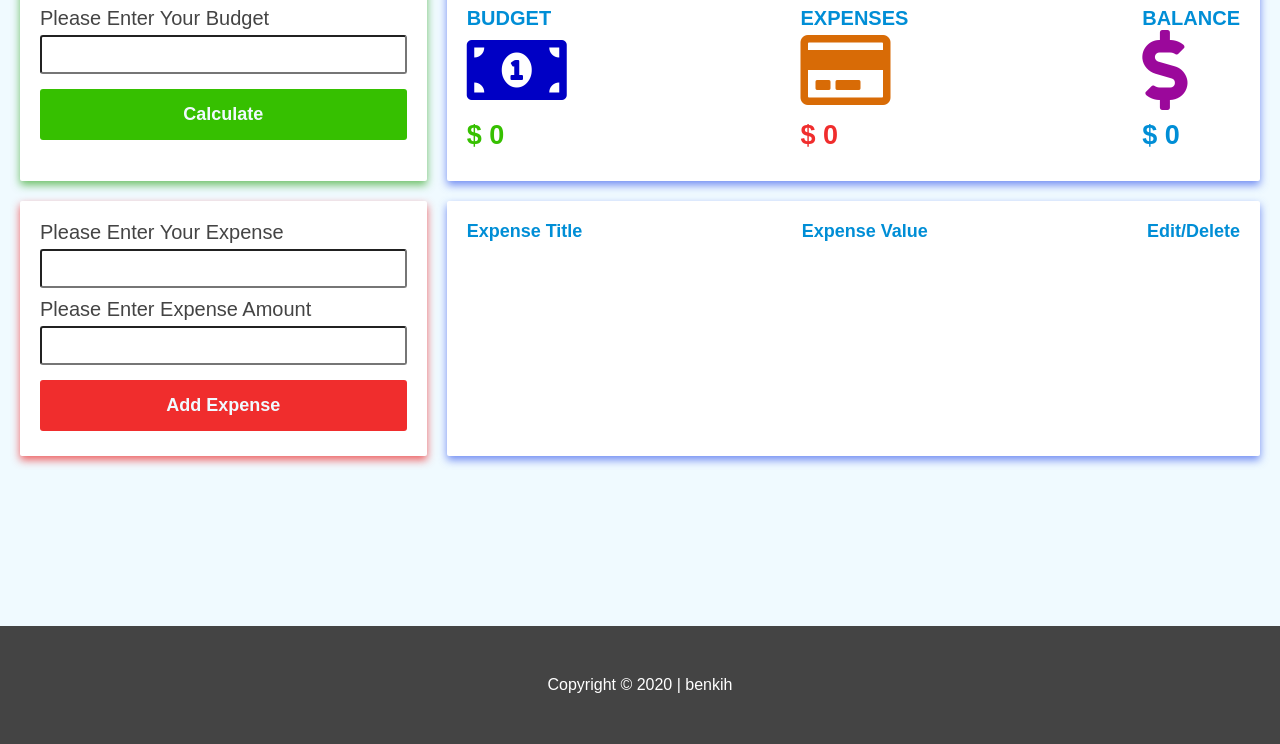
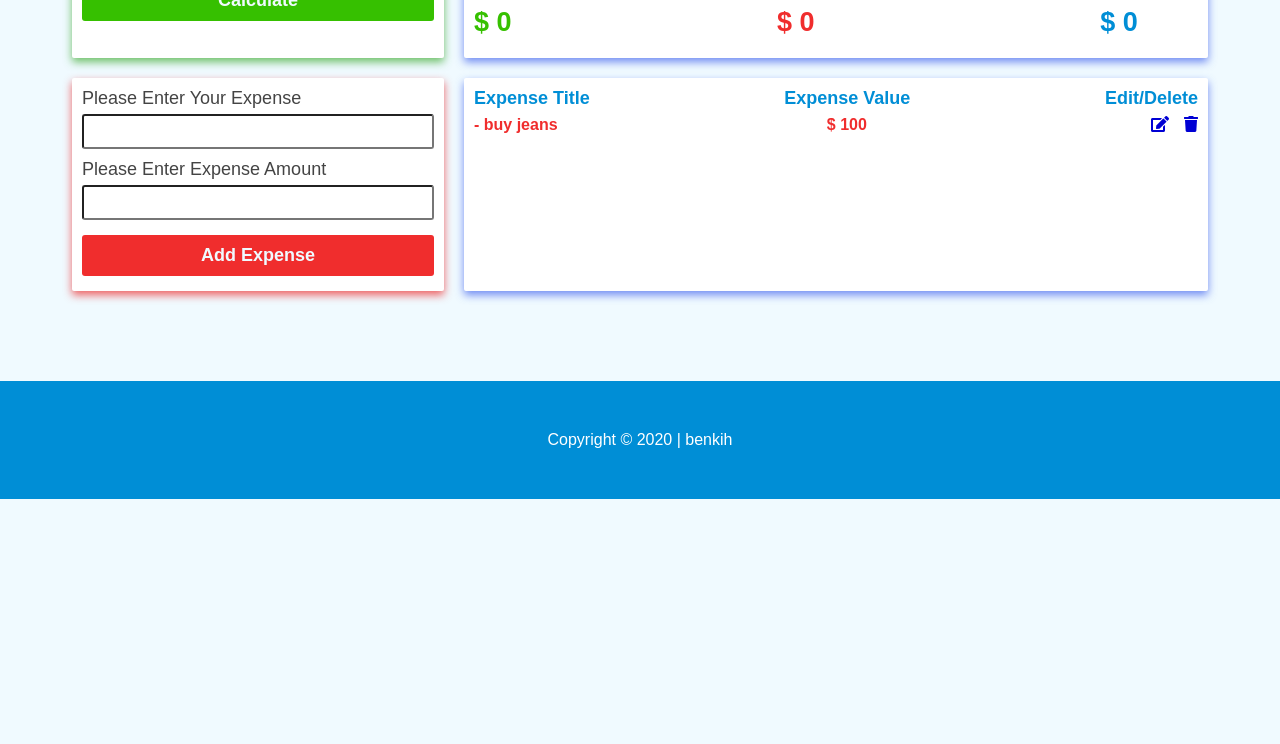
Before and after one commit to peterihimire/benkih-budget, a website: page dist/index.html in a window 1280 px wide. Shown: the part 291-1035 px from the top of the page. After the commit the page ends 800 px from the top, so only its background shows below. Drawn offline with Linux system fonts and the light colour scheme.

Commit message:
modified the external looks to fit in more in the page for desktop view

```diff
--- a/dist/css/main.css
+++ b/dist/css/main.css
@@ -19,7 +19,7 @@
 }
 
 .container {
-  max-width: 140.0rem;
+  max-width: 117.6rem;
   padding: 0 2rem;
   margin: 0 auto;
 }
@@ -134,7 +134,7 @@ transform: rotate(45deg) translate(-2px, -10px)
 
 .container h1{
   text-transform: uppercase;
-  font-size: 4rem;
+  font-size: 2rem;
   color: var(--primaryColor);
 }
 
@@ -171,7 +171,7 @@ form{
   display: flex;
   justify-content: center;
   width: 100%;
-  padding: 2rem;
+  padding: 1rem;
   border-radius: .2rem;
   background-color: var(--mainWhite);
   box-shadow: 0 .4rem .8rem 0 rgba(53, 167, 38, 0.7);
@@ -181,7 +181,7 @@ form{
 .box2{
   display: flex;
   justify-content: space-between;
-  padding: 2rem;
+  padding: 1rem;
   border-radius: .2rem;
   background-color: var(--mainWhite);
   box-shadow: 0 .4rem .8rem 0 rgba(59, 92, 236, 0.7);
@@ -192,7 +192,7 @@ form{
   display: flex;
   justify-content: center;
   width: 100%;
-  padding: 2rem;
+  padding: 1rem;
   border-radius: .2rem;
   background-color: var(--mainWhite);
   box-shadow: 0 .4rem .8rem 0 rgba(236, 32, 32, 0.7);
@@ -203,7 +203,7 @@ form{
   display: flex;
   flex-direction: column;
   /* justify-content: space-between; */
-  padding: 2rem;
+  padding: 1rem;
   border-radius: .2rem;
   background-color: var(--mainWhite);
   box-shadow: 0 .4rem .8rem 0 rgba(59, 92, 236, 0.7);
@@ -246,7 +246,7 @@ form{
 /* ---------- form ---------- */
 
 input[type= "number"], input[type="text"]{
-  padding: 1rem;
+  padding: .8rem;
   margin: .5rem 0 1rem 0;
   display: inline-block;
   box-sizing: border-box;
@@ -256,7 +256,7 @@ input[type= "number"], input[type="text"]{
 }
 
 button{
-  padding: 1.5rem;
+  padding: 1rem;
   background: var(--primaryColor);
   border: none;
   border-radius: .3rem;
@@ -276,7 +276,7 @@ button{
 }
 
 label{
-  font-size: 2rem;
+  font-size: 1.8rem;
   text-transform: capitalize;
 }
 
@@ -351,7 +351,7 @@ footer{
   align-items: center;
   justify-content: center;
   padding: 5rem;
-  background: var(--mainBlack);
+  background: var(--primaryColor);
   color: var(--mainWhite);
 }
 
@@ -369,7 +369,7 @@ footer{
 @media screen and (min-width: 768px){
 
   .main-app{
-  padding: 20rem 0 15rem 0 ;
+  padding: 12rem 0 7rem 0 ;
   }
 
   .wrapper{
@@ -440,7 +440,7 @@ footer{
 
   .container h1{
     text-transform: uppercase;
-    font-size: 5rem;
+    font-size: 4rem;
     color: var(--primaryColor);
   }
 
@@ -458,7 +458,7 @@ footer{
 
 
   .bud-display i {
-    font-size: 8rem;
+    font-size: 7rem;
     /* color: var(--primaryColor); */
   }
 
--- a/dist/index.html
+++ b/dist/index.html
@@ -134,7 +134,7 @@
                       class="button-red expense-submit"
                       type="submit"
                       id="expense-submit"
-                    />
+                    >
                       add expense
                     </button>
                   </form>
@@ -157,7 +157,7 @@
                 <!-- <div class="exp-list"> -->
 
                 <!-- single expense -->
-                <!-- <div class="expense">
+                <div class="expense">
                   <p> - <span id="exp-title">buy jeans</span></p>
 
                   <div class="center-amt">
@@ -172,7 +172,7 @@
                       <i class="fas fa-trash" id="trash"></i>
                     </div>
                   </div>
-                </div> -->
+                </div>
                 <!-- end of single expense -->
 
                 <!-- </div> -->
```
Lines whose indentation alone changed are shown as unchanged.
